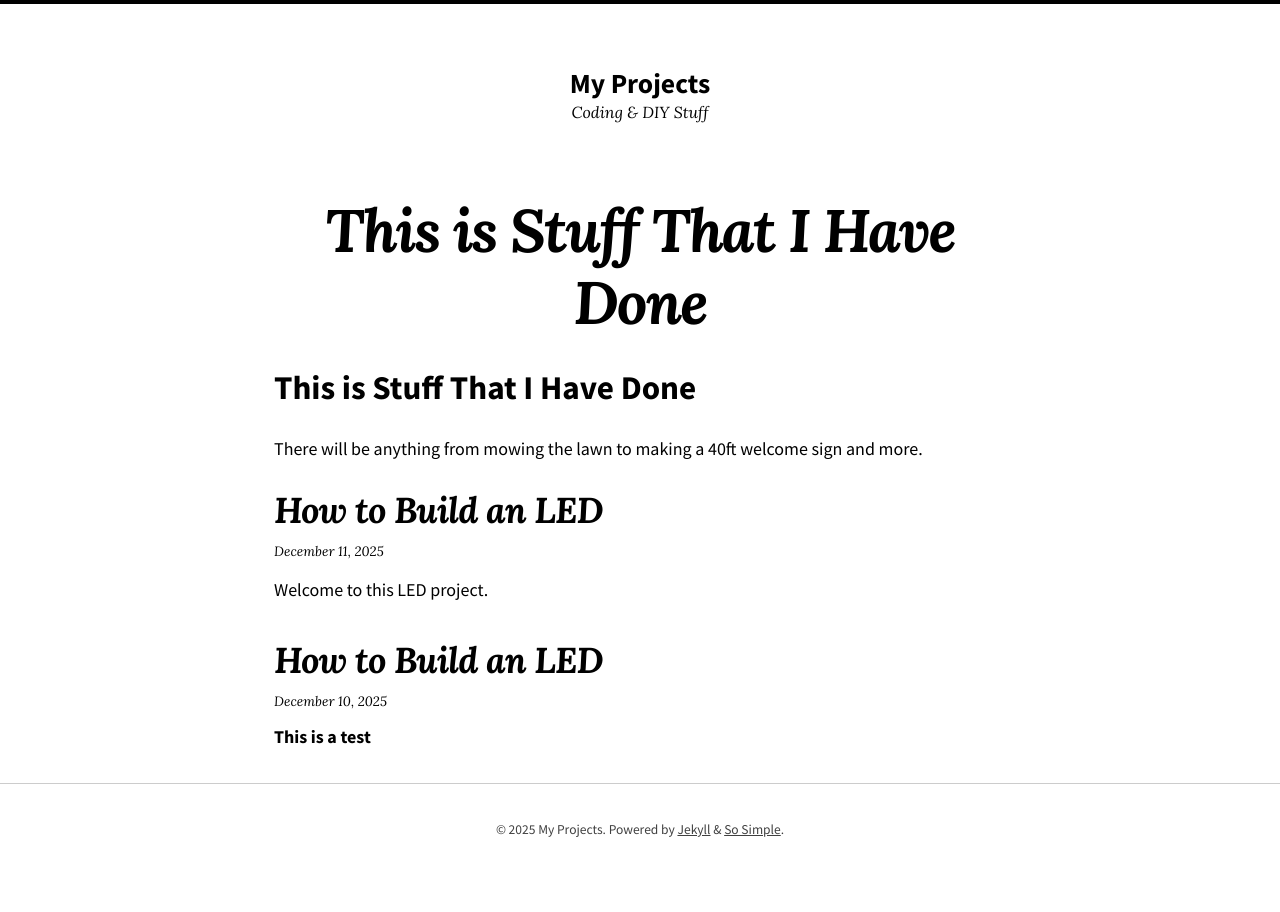
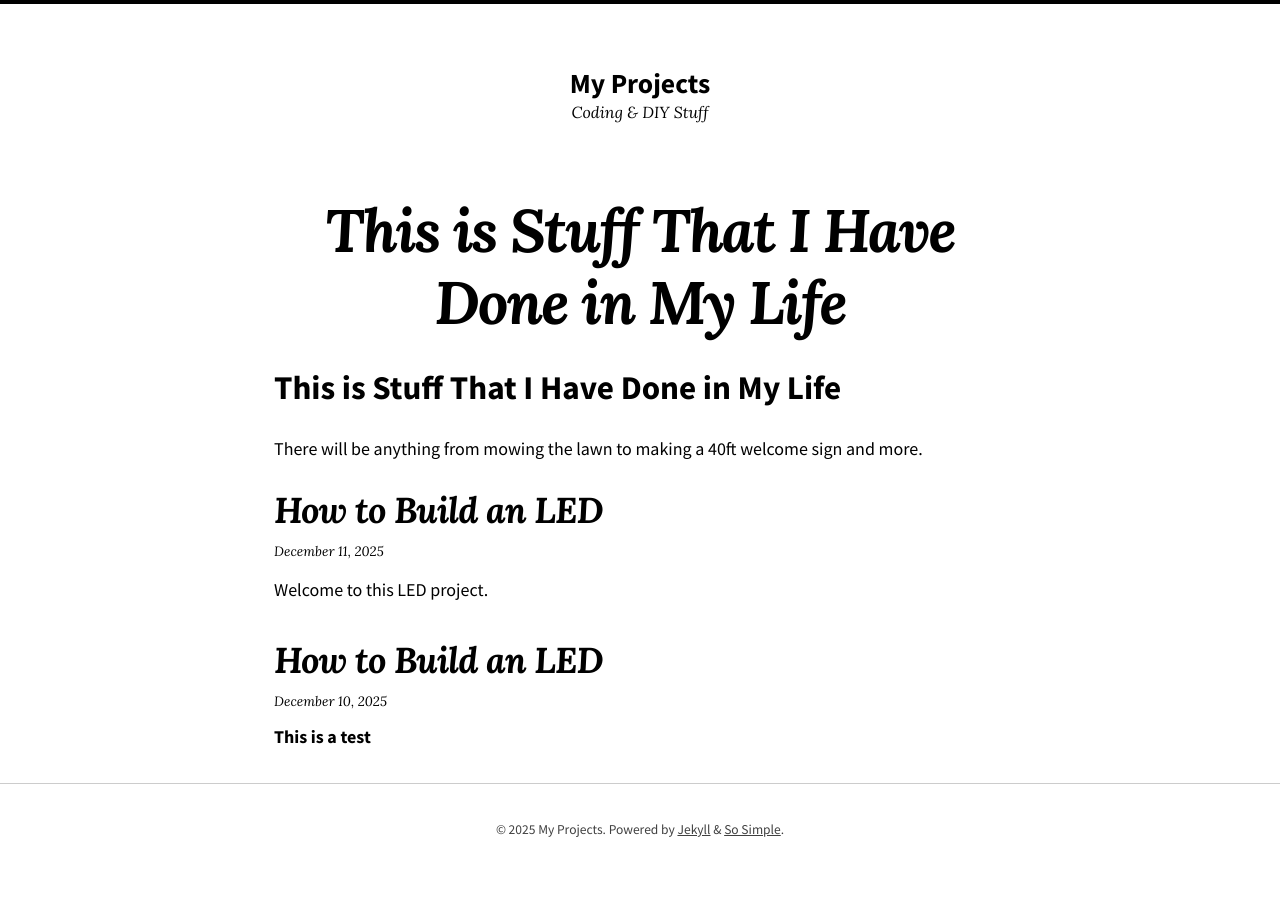
Before and after one commit to Raylu42x/projects.kervian.com, a Jekyll site: the page built from index.md, in a window 1280 px wide. Built offline with Jekyll 4.4.1, drawn with Linux system fonts in a browser that asks for light colours; nearby versions of some CDN libraries; our own code applies the rules of GitHub Pages for plain Markdown files.

Commit message:
Update index.md

```diff
--- a/index.md
+++ b/index.md
@@ -5,6 +5,6 @@ show_excerpts: true
 entries_layout: list
 ---
 
-# This is Stuff That I Have Done
+# This is Stuff That I Have Done in My Life
 
 There will be anything from mowing the lawn to making a 40ft welcome sign and more.
```
